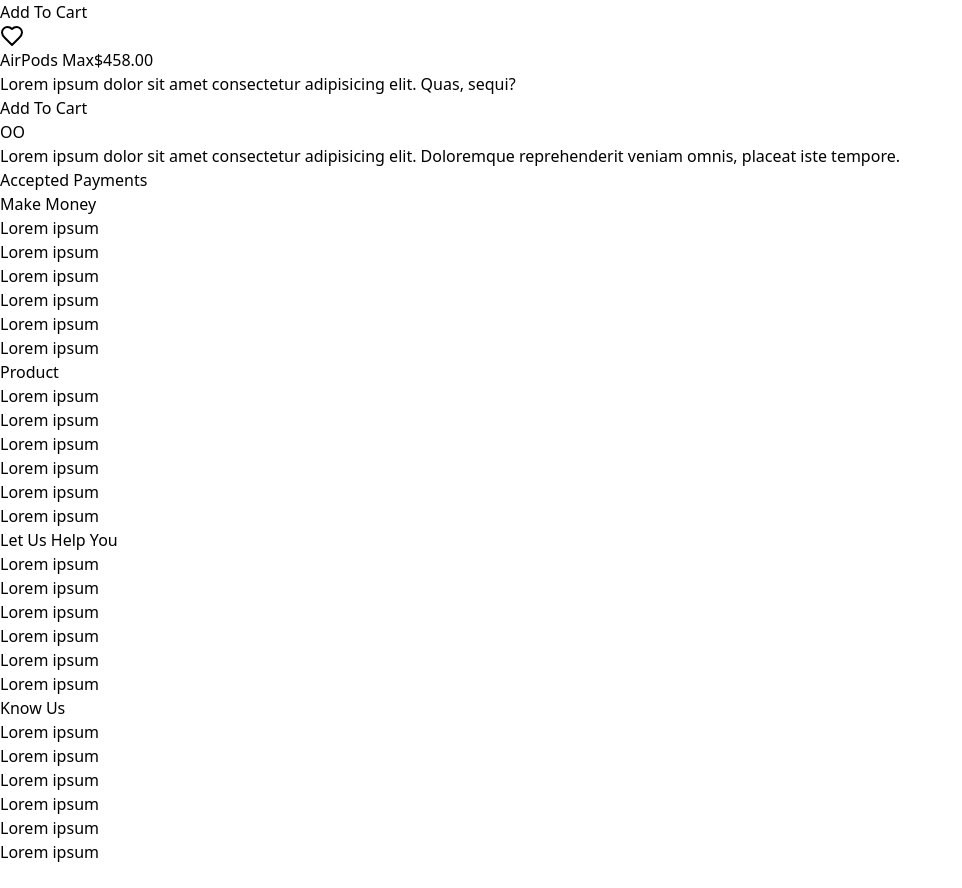
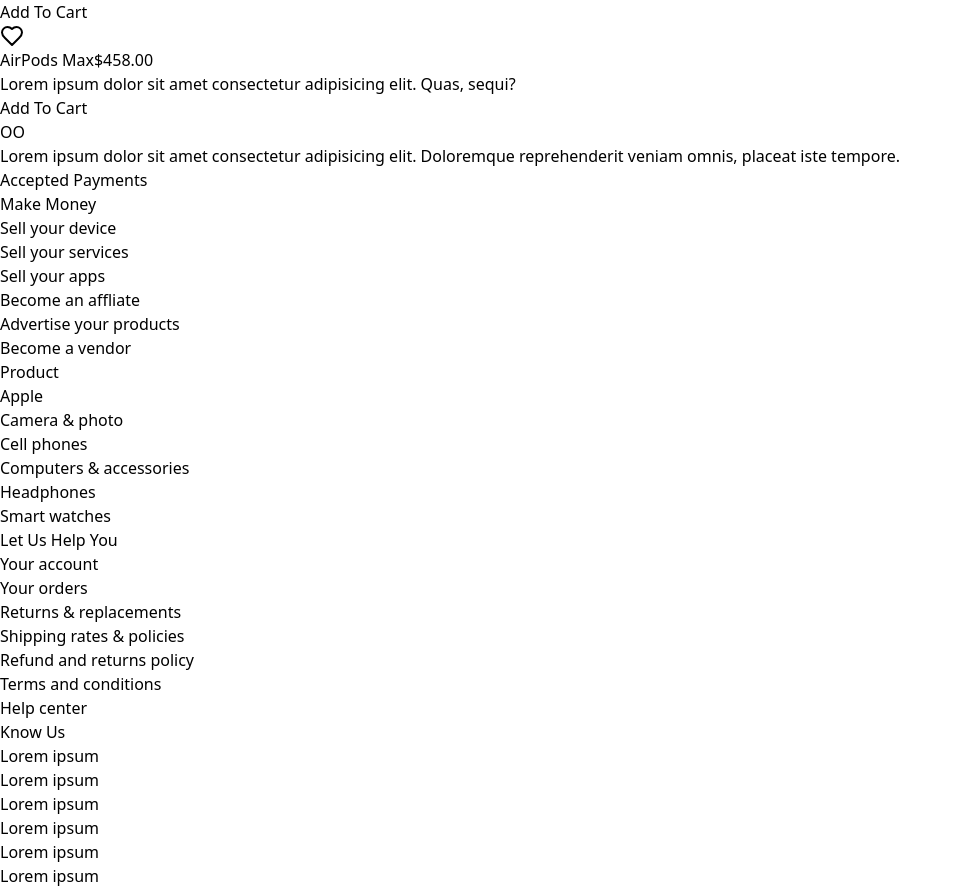
Before and after one commit to ManupaDev/fee-storefront, a React (Vite) app: page / in a window 1280 px wide. Shown: the part 864-1752 px from the top of the page, without its empty margins (0-962 px from the left). Before the commit the page ends 1728 px from the top, so only its background shows below. Built offline with nearby package versions, Linux system fonts and the light colour scheme.

Commit message:
feat: implement footer

```diff
--- a/src/index.css
+++ b/src/index.css
@@ -1,3 +1,11 @@
+@import url('https://fonts.googleapis.com/css2?family=Inter:wght@100..900&display=swap');
+
 @tailwind base;
 @tailwind components;
 @tailwind utilities;
+
+@layer utilities {
+    .inter {
+        font-family: "Inter", sans-serif;
+    }
+}
--- a/src/layouts/rootLayout/components/Footer.jsx
+++ b/src/layouts/rootLayout/components/Footer.jsx
@@ -2,9 +2,10 @@
 
 function Footer() {
     return (
-        <section className="py-16 grid grid-cols-3 gap-x-8 border border-black px-32">
-            <div>
-                <Link className="font-medium text-2xl" to="/">OO</Link>
+        <section className="py-16 grid grid-cols-3 px-32 bg-[#f4f9ff]">
+
+            <div className="col-span-1">
+                <Link className="font-semibold text-2xl" to="/">OO</Link>
                 <p className="mt-2">Lorem ipsum dolor sit amet consectetur adipisicing elit. Doloremque reprehenderit veniam omnis, placeat iste tempore.</p>
                 <div className="mt-4">
                     <h1 className="text-2xl font-semibold">Accepted Payments</h1>
@@ -12,52 +13,57 @@
                     </div>
                 </div>
             </div>
+
+            <div className="col-span-2 grid grid-cols-2 gap-x-4">
                 <div className="grid grid-cols-2">
                     <div>
                         <h1 className="text-2xl font-semibold">Make Money</h1>
                         <ul className="mt-2">
-                        <li className="text-lg">Lorem ipsum</li>
-                        <li className="text-lg">Lorem ipsum</li>
-                        <li className="text-lg">Lorem ipsum</li>
-                        <li className="text-lg">Lorem ipsum</li>
-                        <li className="text-lg">Lorem ipsum</li>
-                        <li className="text-lg">Lorem ipsum</li>
+                            <li>Sell your device</li>
+                            <li>Sell your services</li>
+                            <li>Sell your apps</li>
+                            <li>Become an affliate</li>
+                            <li>Advertise your products</li>
+                            <li>Become a vendor</li>
                         </ul>
                     </div>
                     <div>
                         <h1 className="text-2xl font-semibold">Product</h1>
                         <ul className="mt-2">
-                        <li className="text-lg">Lorem ipsum</li>
-                        <li className="text-lg">Lorem ipsum</li>
-                        <li className="text-lg">Lorem ipsum</li>
-                        <li className="text-lg">Lorem ipsum</li>
-                        <li className="text-lg">Lorem ipsum</li>
-                        <li className="text-lg">Lorem ipsum</li>
+                            <li>Apple</li>
+                            <li>Camera & photo</li>
+                            <li>Cell phones</li>
+                            <li>Computers & accessories</li>
+                            <li>Headphones</li>
+                            <li>Smart watches</li>
                         </ul>
                     </div>
                 </div>
+
                 <div className="grid grid-cols-2">
                     <div>
                         <h1 className="text-2xl font-semibold">Let Us Help You</h1>
                         <ul className="mt-2">
-                        <li className="text-lg">Lorem ipsum</li>
-                        <li className="text-lg">Lorem ipsum</li>
-                        <li className="text-lg">Lorem ipsum</li>
-                        <li className="text-lg">Lorem ipsum</li>
-                        <li className="text-lg">Lorem ipsum</li>
-                        <li className="text-lg">Lorem ipsum</li>
+                            <li>Your account</li>
+                            <li>Your orders</li>
+                            <li>Returns & replacements</li>
+                            <li>Shipping rates & policies</li>
+                            <li>Refund and returns policy</li>
+                            <li>Terms and conditions</li>
+                            <li>Help center</li>
                         </ul>
                     </div>
                     <div>
                         <h1 className="text-2xl font-semibold">Know Us</h1>
                         <ul className="mt-2">
-                        <li className="text-lg">Lorem ipsum</li>
-                        <li className="text-lg">Lorem ipsum</li>
-                        <li className="text-lg">Lorem ipsum</li>
-                        <li className="text-lg">Lorem ipsum</li>
-                        <li className="text-lg">Lorem ipsum</li>
-                        <li className="text-lg">Lorem ipsum</li>
+                            <li>Lorem ipsum</li>
+                            <li>Lorem ipsum</li>
+                            <li>Lorem ipsum</li>
+                            <li>Lorem ipsum</li>
+                            <li>Lorem ipsum</li>
+                            <li>Lorem ipsum</li>
                         </ul>
+                    </div>
                 </div>
             </div>
         </section>);
--- a/src/layouts/rootLayout/components/Navigation.jsx
+++ b/src/layouts/rootLayout/components/Navigation.jsx
@@ -9,14 +9,14 @@
     return (
         <nav className="flex items-center justify-between py-8">
             <div className=" flex items-center gap-x-16 ">
-                <Link className="font-medium text-lg" to="/">OO</Link>
+                <Link className="font-medium" to="/">OO</Link>
                 <div className="flex items-center gap-x-4">
-                    <Link className="font-medium text-lg" to="/">Home</Link>
-                    <Link className="font-medium text-lg" to="/shop">Shop</Link>
+                    <Link to="/">Home</Link>
+                    <Link to="/shop">Shop</Link>
                 </div>
             </div>
             <div>
-                <Link className="font-medium text-lg" to="/cart">{cart.length} Cart</Link>
+                <Link to="/cart">{cart.length} Cart</Link>
             </div>
         </nav>);
 }
--- a/src/layouts/rootLayout/root.layout.jsx
+++ b/src/layouts/rootLayout/root.layout.jsx
@@ -14,7 +14,7 @@
 
     return (
         <CartContext.Provider value={{ cart, updateCart }}>
-            <main>
+            <main className="bg-white inter">
                 <div className="px-32">
                     <Navigation />
                     <Outlet />
--- a/src/pages/home/components/Hero.jsx
+++ b/src/pages/home/components/Hero.jsx
@@ -2,15 +2,15 @@
 
 function Hero() {
     return (
-        <section className="py-8">
-            <div className="border grid grid-cols-2 border-black rounded-md min-h-[60vh]">
+        <section className="py-8 ">
+            <div className="grid grid-cols-2 rounded-md min-h-[60vh] bg-[#f4f8f9]">
                 <div className="flex flex-col justify-center p-16 gap-y-4">
-                    <span className="block rounded-full px-2 py-1 text-xs border border-black w-fit">WEEKLY DISCOUNT</span>
+                    <span className="block rounded-full px-2 py-1 text-xs  w-fit bg-[#febc26]">WEEKLY DISCOUNT</span>
                     <h1 className="text-6xl font-semibold">
                         Premium Product Online Shop
                     </h1>
                     <p>Lorem ipsum dolor sit amet consectetur adipisicing elit. Eius quos suscipit est autem quia? Voluptatem?</p>
-                    <Link to="/shop" className="px-4 py-2 border border-black rounded w-fit">Shop Now</Link>
+                    <Link to="/shop" className="px-4 py-2 text-white font-medium bg-black rounded w-fit">Shop Now</Link>
                 </div>
                 <div className="border border-black"></div>
             </div>
--- a/src/pages/home/components/Products/components/Tab.jsx
+++ b/src/pages/home/components/Products/components/Tab.jsx
@@ -1,13 +1,13 @@
 function Tab({ category, selectedCategory, handleTabClick }) {
 
     if (selectedCategory === category.id) {
-        return (<button className="border border-black px-2 py-1 rounded-md bg-black text-white" onClick={(e) => handleTabClick(category.id)}>
+        return (<button className="border px-2 py-1 rounded-md bg-[#edeef1] " onClick={(e) => handleTabClick(category.id)}>
             {category.name}
         </button>)
     }
 
     return (
-        <button className="border border-black px-2 py-1 rounded-md" onClick={(e) => handleTabClick(category.id)}>
+        <button className="border border-[#edeef1] px-2 py-1 rounded-md" onClick={(e) => handleTabClick(category.id)}>
             {category.name}
         </button>
     );
```
Lines whose indentation alone changed are shown as unchanged.
